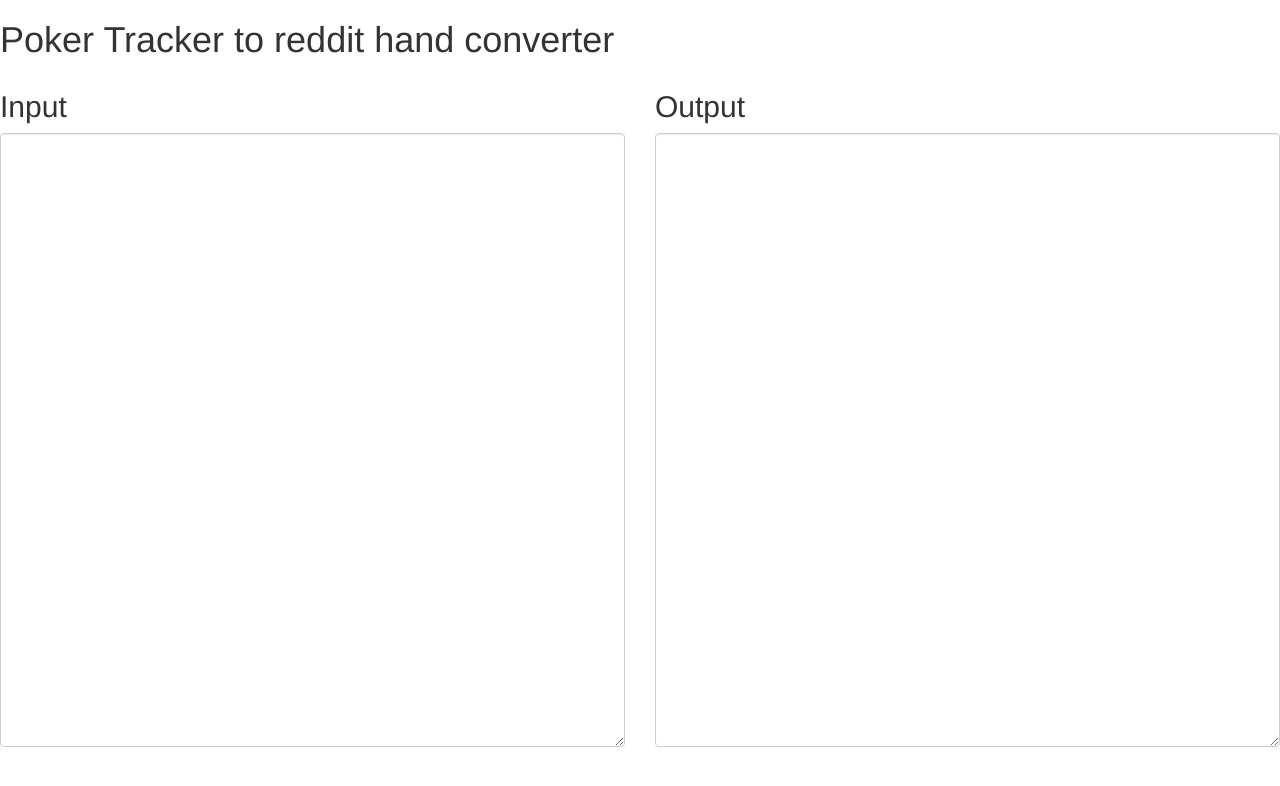
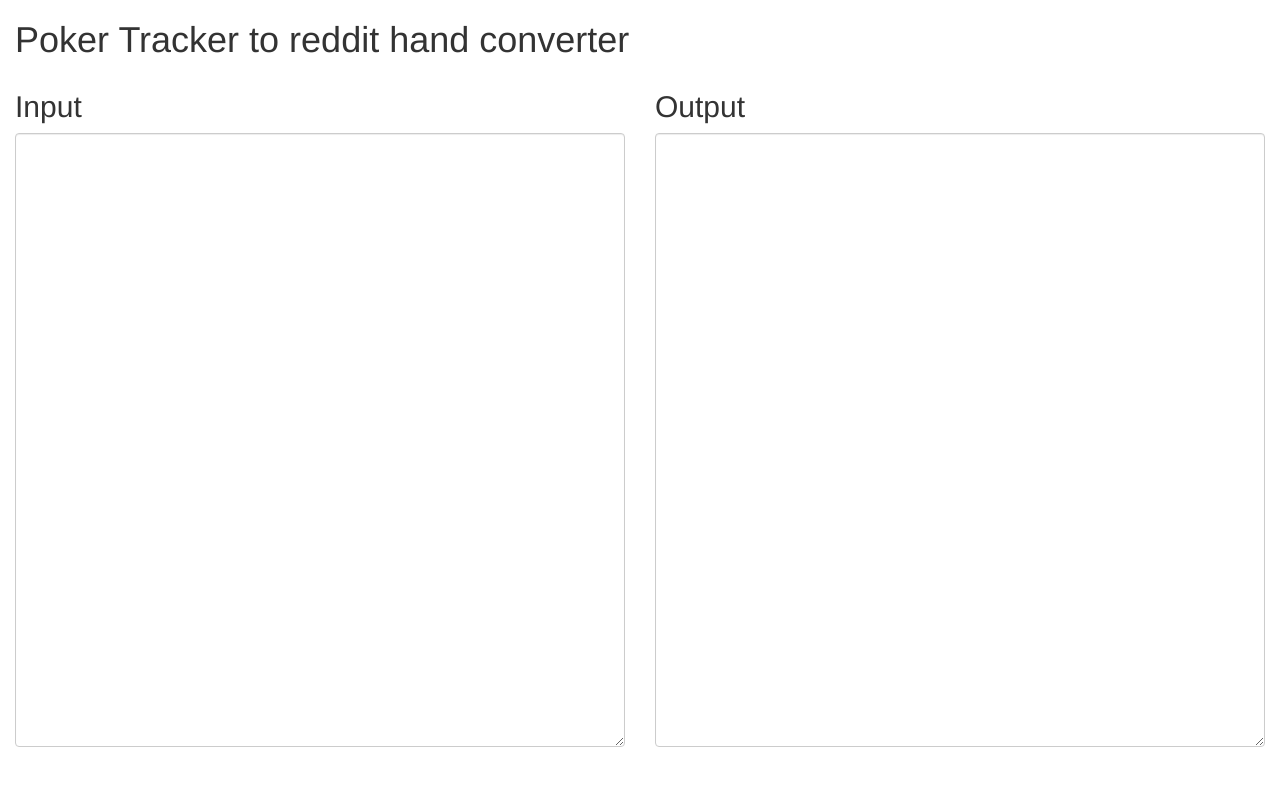
Before and after one commit to jchendy/jchendy.github.io, a Jekyll site: the page poker/reddit.html, which Jekyll copies as it is, in a window 1280 px wide. Shown: the top 786 px of the page. Built offline with Jekyll 4.4.1, drawn with Linux system fonts in a browser that asks for light colours; nearby versions of some CDN libraries.

Commit message:
fix container

```diff
--- a/poker/reddit.html
+++ b/poker/reddit.html
@@ -21,10 +21,6 @@
 
     <body ng-controller="AppController">
         <div class="container-fluid">
-            <div id='container'></div>
-        </div>
-
-
             <h1>Poker Tracker to reddit hand converter</h1>
             <div class="row">
                 <div class="col-sm-6">
@@ -39,8 +35,7 @@
                     <textarea ng-model="output" class="form-control" rows="30"></textarea>
                 </div>
             </div>
-
-
+        </div>
 
         <script src="https://ajax.googleapis.com/ajax/libs/jquery/1.11.0/jquery.min.js"></script>
         <script src="http://maxcdn.bootstrapcdn.com/bootstrap/3.1.1/js/bootstrap.min.js"></script>
```
Lines whose indentation alone changed are shown as unchanged.
